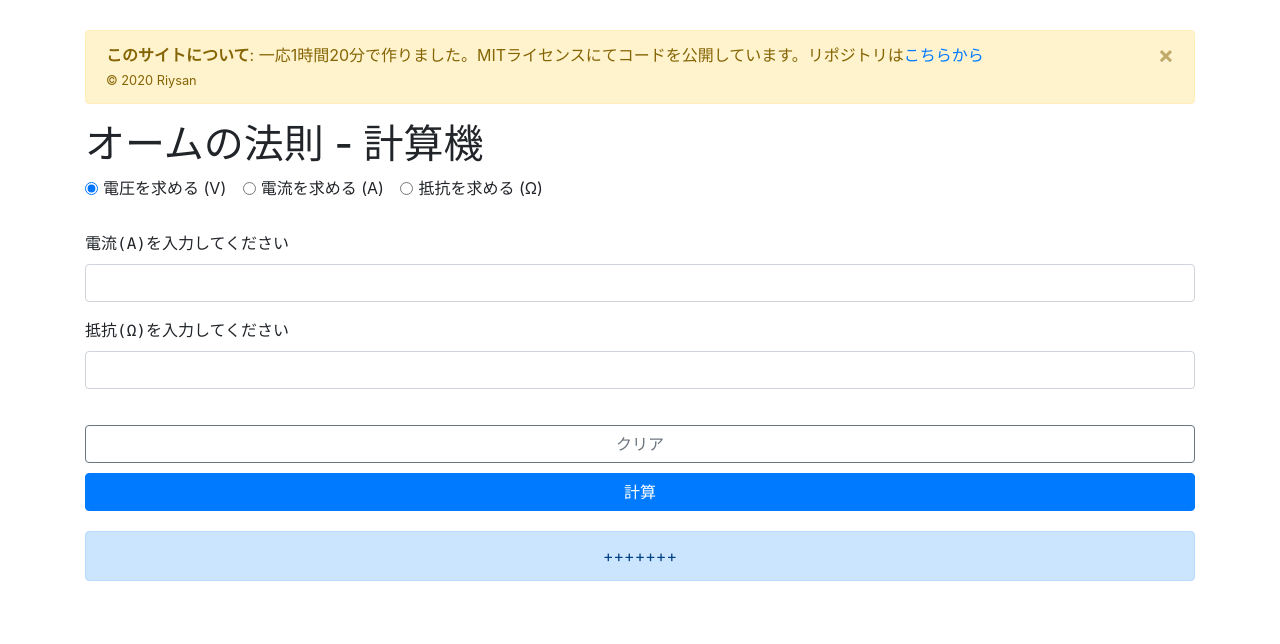
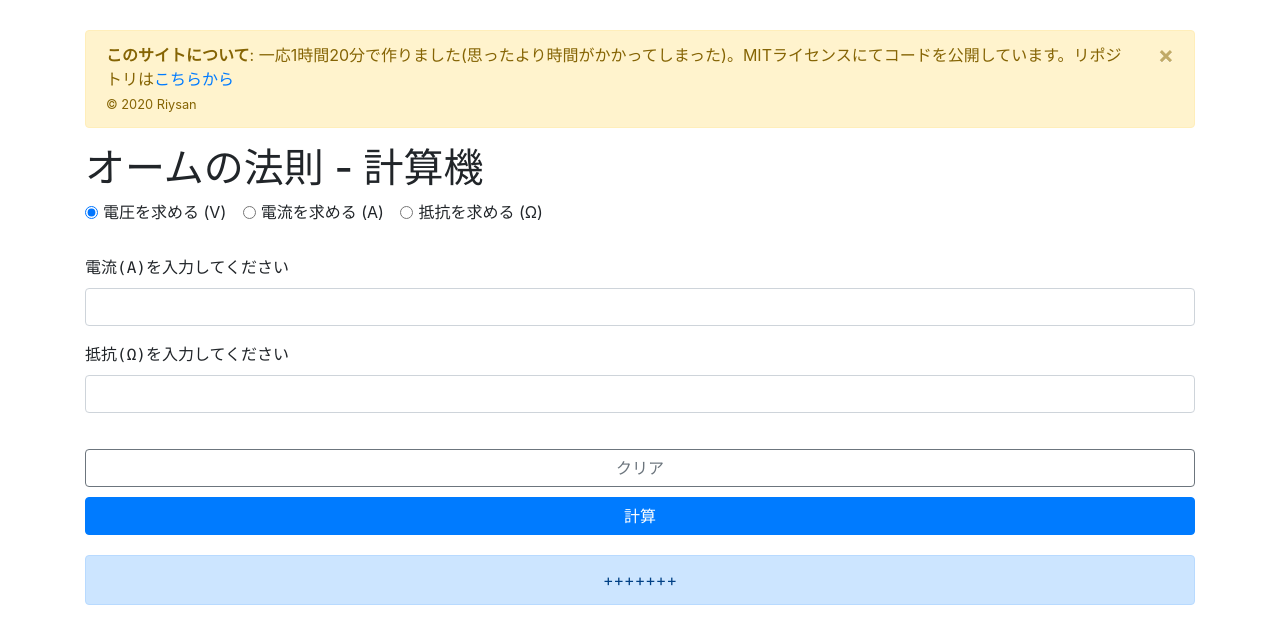
Before and after one commit to Riysan/ohm-law, a plain HTML site: page index.html in a window 1280 px wide. Drawn offline with nearby package versions, Linux system fonts and the light colour scheme.

Commit message:
2020/11/4 (2)

```diff
--- a/index.html
+++ b/index.html
@@ -9,7 +9,7 @@
 <body>
     <div class="container">
         <div class="alert alert-warning alert-dismissible fade show" role="alert">
-            <strong>このサイトについて</strong>: 一応1時間20分で作りました。MITライセンスにてコードを公開しています。リポジトリは<a href="https://github.com/Riysan/ohm-law">こちらから</a><br><small>&copy; 2020 Riysan</small>
+            <strong>このサイトについて</strong>: 一応1時間20分で作りました(思ったより時間がかかってしまった)。MITライセンスにてコードを公開しています。リポジトリは<a href="https://github.com/Riysan/ohm-law">こちらから</a><br><small>&copy; 2020 Riysan</small>
             <button type="button" class="close" data-dismiss="alert" aria-label="Close">
                 <span aria-hidden="true">&times;</span>
             </button>
```
